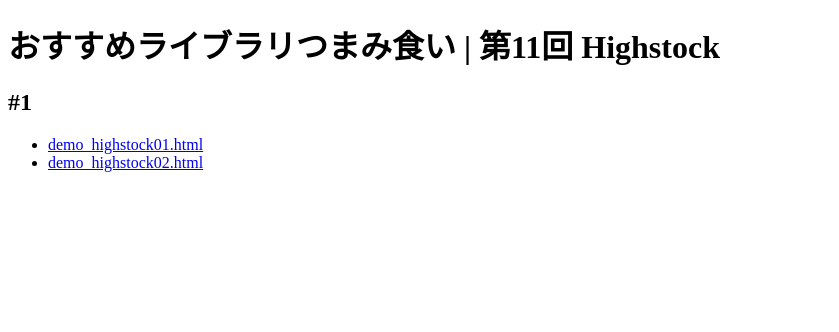
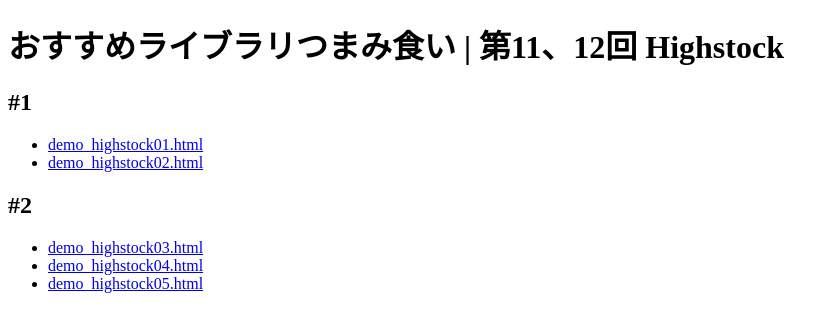
Before and after one commit to codegrid/2016-highstock, a website: page index.html in a window 1280 px wide. Shown: the whole page, without its empty margins (0-839 px from the left). Drawn offline with Linux system fonts and the light colour scheme.

Commit message:
Update index.html

```diff
--- a/index.html
+++ b/index.html
@@ -2,21 +2,21 @@
 <html>
 <head>
 <meta http-equiv="Content-Type" content="text/html; charset=UTF-8" />
-<title>おすすめライブラリつまみ食い | 第11回 Highstock</title>
+<title>おすすめライブラリつまみ食い | 第11、12回 Highstock</title>
 </head>
 <body>
-  <h1>おすすめライブラリつまみ食い | 第11回 Highstock</h1>
+  <h1>おすすめライブラリつまみ食い | 第11、12回 Highstock</h1>
   <h2>#1</h2>
   <ul>
     <li><a href="01/demo_highstock01.html">demo_highstock01.html</a></li>
     <li><a href="01/demo_highstock02.html">demo_highstock02.html</a></li>
   </ul>
-<!--
+
   <h2>#2</h2>
   <ul>
     <li><a href="02/demo_highstock03.html">demo_highstock03.html</a></li>
     <li><a href="02/demo_highstock04.html">demo_highstock04.html</a></li>
+    <li><a href="02/demo_highstock05.html">demo_highstock05.html</a></li>
   </ul>
--->
 </body>
 </html>
```
